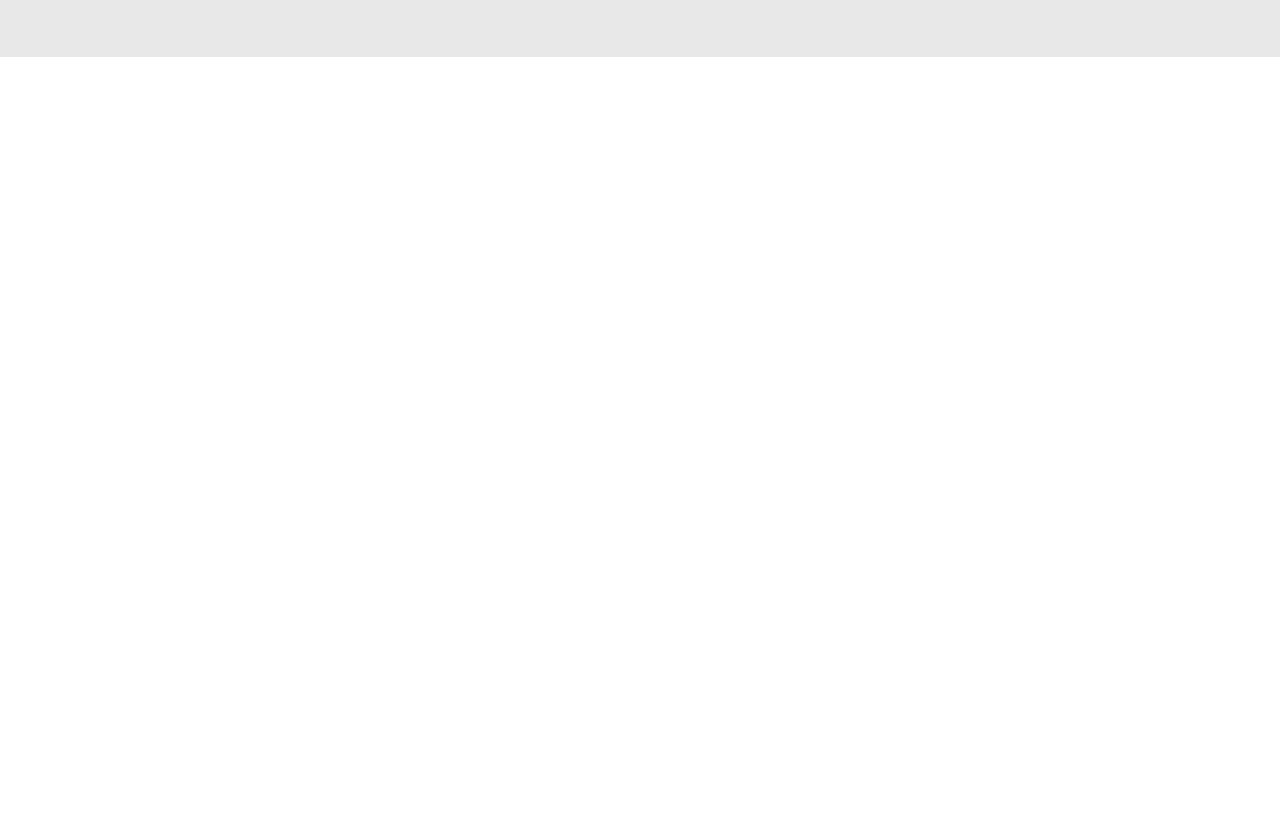
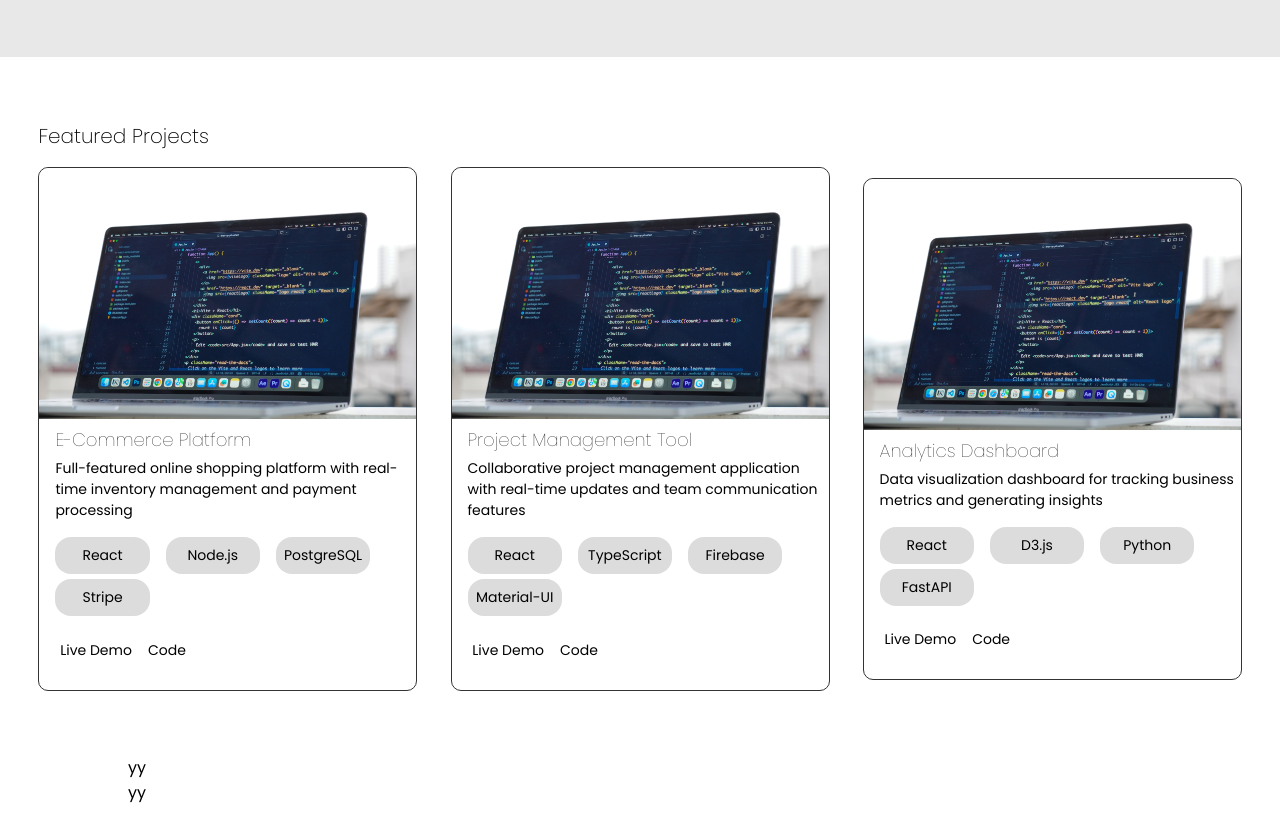
Before and after one commit to davy-odua/Resume., a React (Vite) app: page / in a window 1280 px wide. Shown: the part 1760-2600 px from the top of the page. Before the commit the page ends 1881 px from the top, so only its background shows below. Built offline with nearby package versions, Linux system fonts and the light colour scheme.

Commit message:
added the element Projects

```diff
--- a/src/App.css
+++ b/src/App.css
@@ -31,3 +31,18 @@
 .bottom-case{
     top: 73%;
 }
+
+/* Featured projects */
+.featured-projects{
+    margin: 4rem 3%;
+}
+.featured-projects h1{
+    margin-bottom: 1rem;
+    font-size: 20px;
+    font-weight: 200;
+}
+.projects-row{
+    display: flex;
+    align-items: center;
+    justify-content: space-between;
+}
--- a/src/App.jsx
+++ b/src/App.jsx
@@ -4,6 +4,8 @@ import Home from './components/Home.jsx'
 import Skills from './components/Skills.jsx'
 import Experience from './components/Experience.jsx'
 import { BiSolidBriefcaseAlt } from "react-icons/bi";
+import Projects from './components/Projects.jsx';
+import Footer from './components/Footer.jsx';
 
 function App() {
 
@@ -31,6 +33,16 @@ function App() {
         </div>
       </div>
     </div>
+    <div className="featured-projects">
+      <div className="featured-title"><h1>Featured Projects</h1></div>
+      <div className="projects-row">
+        <Projects projectTitle="E-Commerce Platform" description="Full-featured online shopping platform with real-time inventory management and payment processing" projectTechnology1="React" projectTechnology2="Node.js" projectTechnology3="PostgreSQL" projectTechnology4="Stripe"  />
+        <Projects projectTitle="Project Management Tool" description="Collaborative project management application with real-time updates and team communication features" projectTechnology1="React" projectTechnology2="TypeScript" projectTechnology3="Firebase" projectTechnology4="Material-UI" />
+        <Projects projectTitle="Analytics Dashboard" description="Data visualization dashboard for tracking business metrics and generating insights" projectTechnology1="React" projectTechnology2="D3.js" projectTechnology3="Python" projectTechnology4="FastAPI" />
+      </div>
+    </div>
+    {/* Footer section */}
+    <Footer />
     </>
   )
 }
--- /dev/null
+++ b/src/components/Footer.jsx
@@ -0,0 +1,19 @@
+
+const Footer = () => {
+  return (
+    <>
+    <div className="footer">
+        <div className="footer-row gap">
+            <div className="footer-col">
+                yy
+            </div>
+            <div className="footer-col">
+                yy
+            </div>
+        </div>
+    </div>
+    </>
+  )
+}
+
+export default Footer;
--- /dev/null
+++ b/src/components/Projects.jsx
@@ -0,0 +1,25 @@
+import laptop from "../assets/laptop-2.jpg";
+
+const Projects = ({projectTitle, description, projectTechnology1, projectTechnology2, projectTechnology3, projectTechnology4 }) => {
+  return (
+    <>
+    <div className="project">
+        <img src={laptop} alt="" />
+        <h2>{projectTitle}</h2>
+        <p>{description}</p>
+        <div className="project-tech">
+            <p>{projectTechnology1}</p>
+            <p>{projectTechnology2}</p>
+            <p>{projectTechnology3}</p>
+            <p>{projectTechnology4}</p>
+        </div>
+        <div className="project-code">
+            <p>Live Demo</p>
+            <p>Code</p>
+        </div>
+    </div>
+    </>
+  )
+}
+
+export default Projects
--- a/src/components/components.css
+++ b/src/components/components.css
@@ -5,7 +5,9 @@
     align-items: center;
     justify-content: space-between;
     padding: 1rem 3rem;
-    border: 0.5px solid black;
+    border: 0.5px solid #d4d2d2;
+    border-bottom-left-radius: 10px;
+    border-bottom-right-radius: 10px;
     background-color: #fff;
     position: sticky;
     top: 0;
@@ -125,3 +127,54 @@
     right: 0;
     padding-top: 1.5rem;
 }
+
+/* Featured projects */
+.project{
+    width: 31.5%;
+    border: 0.5px solid #333;
+    border-radius: 10px;
+    padding-bottom: 1.5rem;
+    transition: 0.5s;
+}
+.project:hover{
+    transform: translateY(-7px);
+    box-shadow: 0 10px 20px 3px #333;
+}
+.project img{
+    width: 100%;
+    border-top-left-radius: 10px;
+    border-top-right-radius: 10px;
+}
+.project p{
+    font-size: 14px;
+    margin-bottom: 0.3rem;
+    margin-left: 1rem;
+}
+.project h2{
+    font-weight: 100;
+    font-size: 18px;
+    margin-bottom: 0.3rem;
+    margin-left: 1rem;
+}
+.project-tech{
+    display: flex;
+    flex-wrap: wrap;
+    margin: 1rem 0;
+}
+.project-tech p{
+    flex-basis: 25%;
+    border: 2px solid black;
+    font-size: 14px;
+    text-align: center;
+    background: #dddcdc;
+    border-radius: 16px;
+    border: none;
+    padding: 0.5rem;
+}
+.project-code{
+    display: inline-flex;
+    margin-left: 0.3rem;
+}
+
+
+/* Footer section */
```
Also changed, not shown: src/assets/laptop-2.jpg (added).
